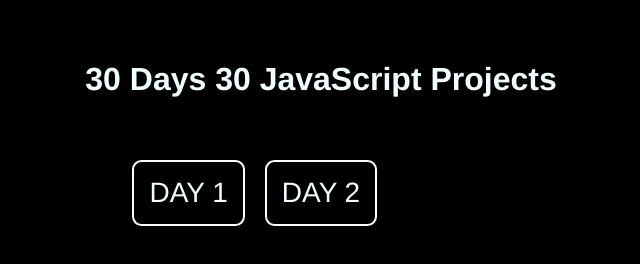
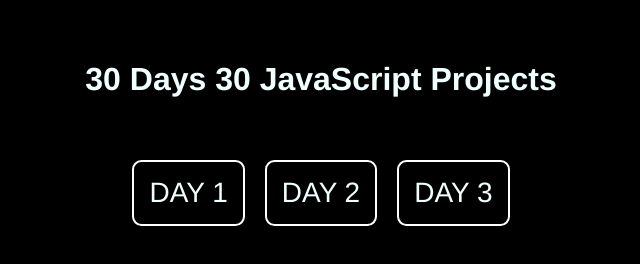
Before and after one commit to nknandakumar/30-Days-30-JS-Projects, a plain HTML site: page index.html in a window 1280 px wide. Shown: the whole page, without its empty margins (319-959 px from the left). Drawn offline with Linux system fonts and the light colour scheme.

Commit message:
Added the 3rd Day Project Link

```diff
--- a/index.html
+++ b/index.html
@@ -17,6 +17,10 @@
                 <a class="project" href="/Day2/index.html">
                     <div class="">DAY 2</div>
                 </a>
+
+                <a class="project" href="/Day2/index.html">
+                    <div class="">DAY 3</div>
+                </a>
          </div>
     </main>
 </body>
```
